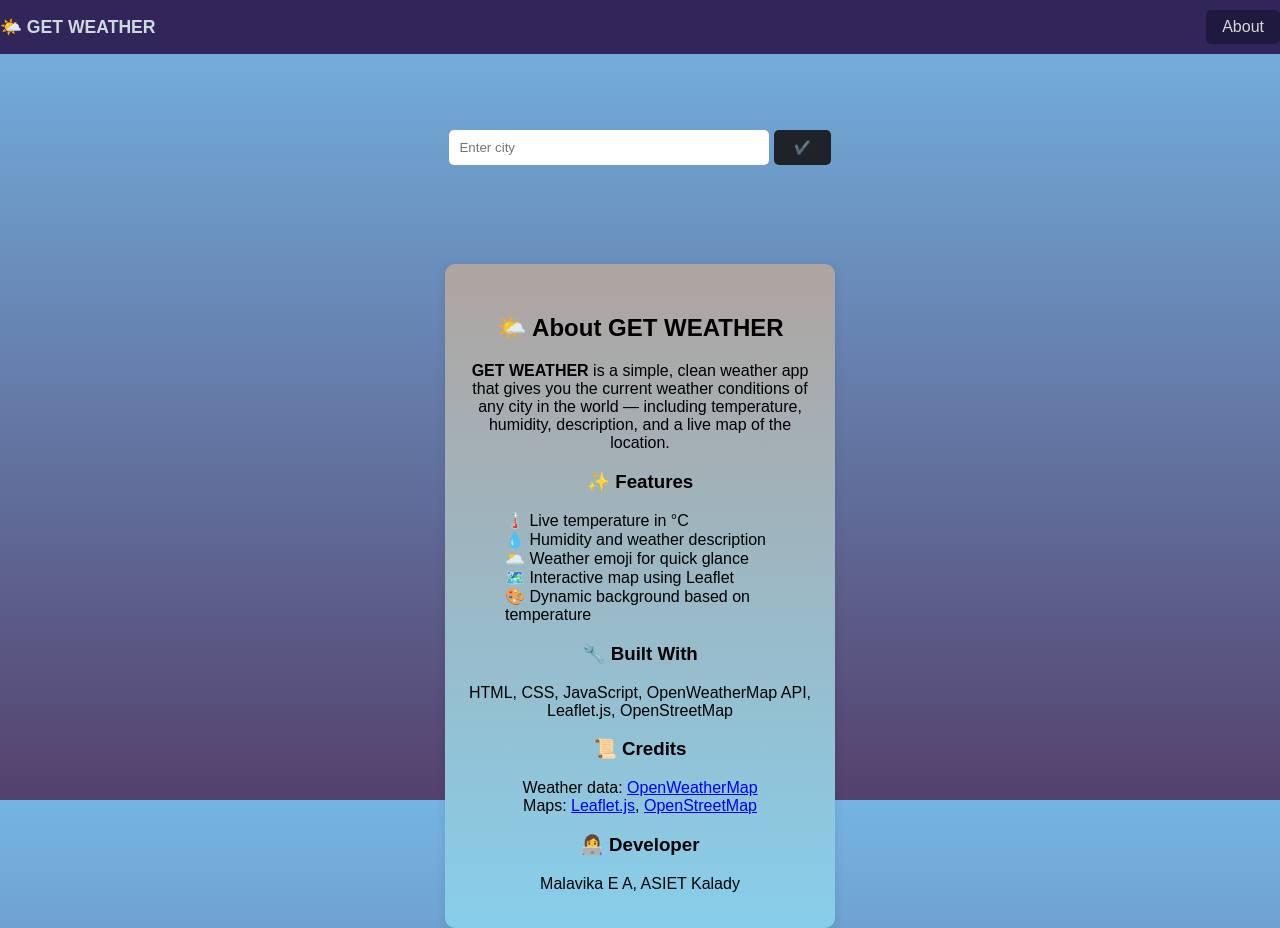
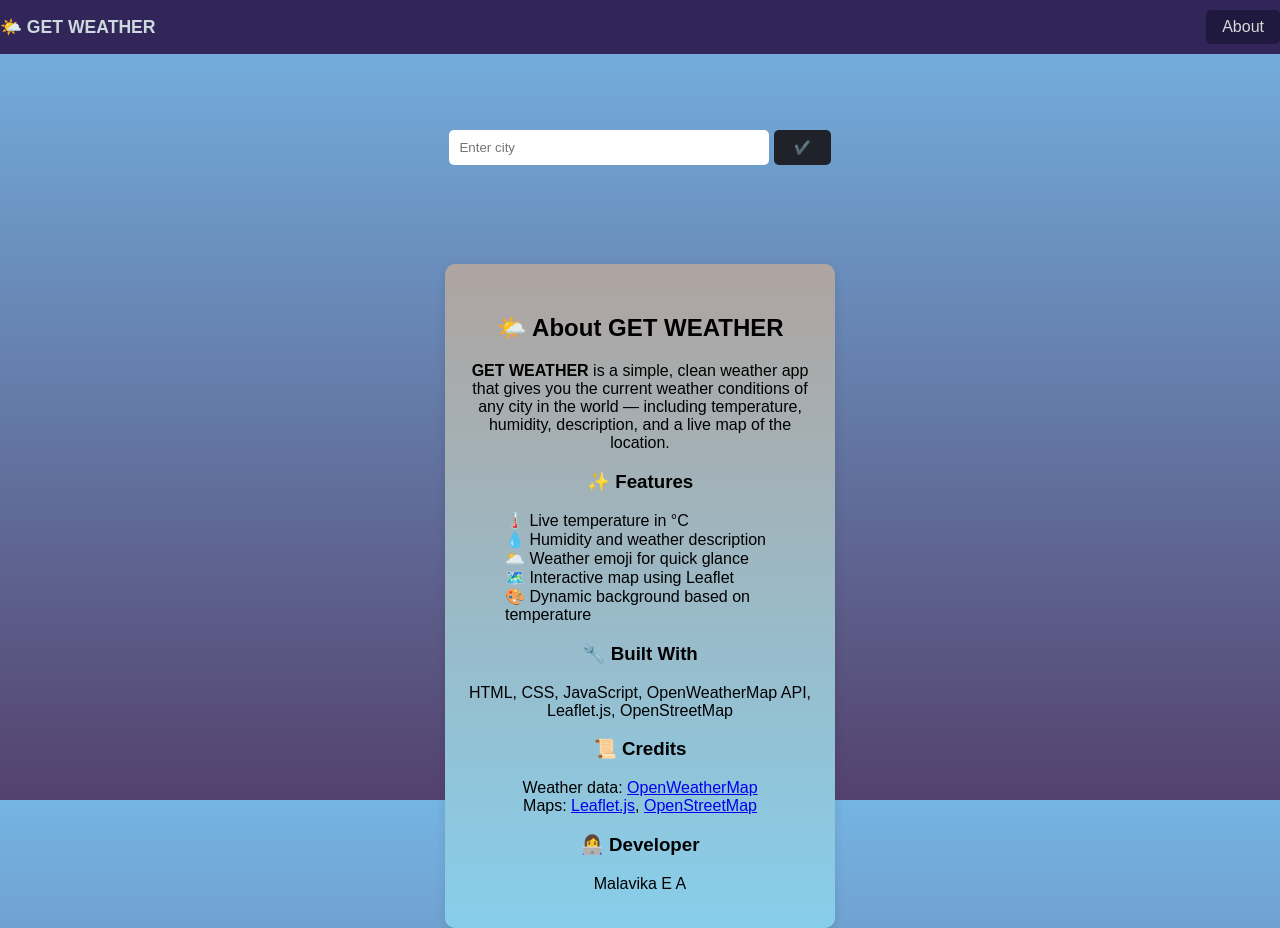
Before and after one commit to malavikaea/Weather, a website: page public/index.html in a window 1280 px wide. Drawn offline with nearby package versions, Linux system fonts and the light colour scheme.

Commit message:
Update about

```diff
--- a/public/index.html
+++ b/public/index.html
@@ -61,7 +61,7 @@
         </p>
 
             <h3>👩‍💻 Developer</h3>
-            <p>Malavika E A, ASIET Kalady</p>
+            <p>Malavika E A </p>
         </Card>
     </section>
     </div>
```
Also changed, not shown: README.md.
